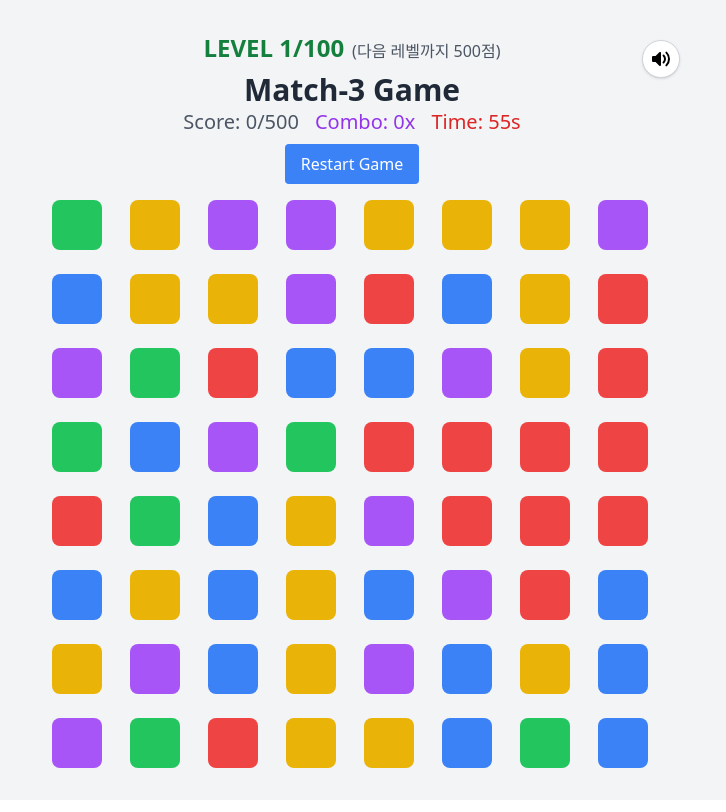
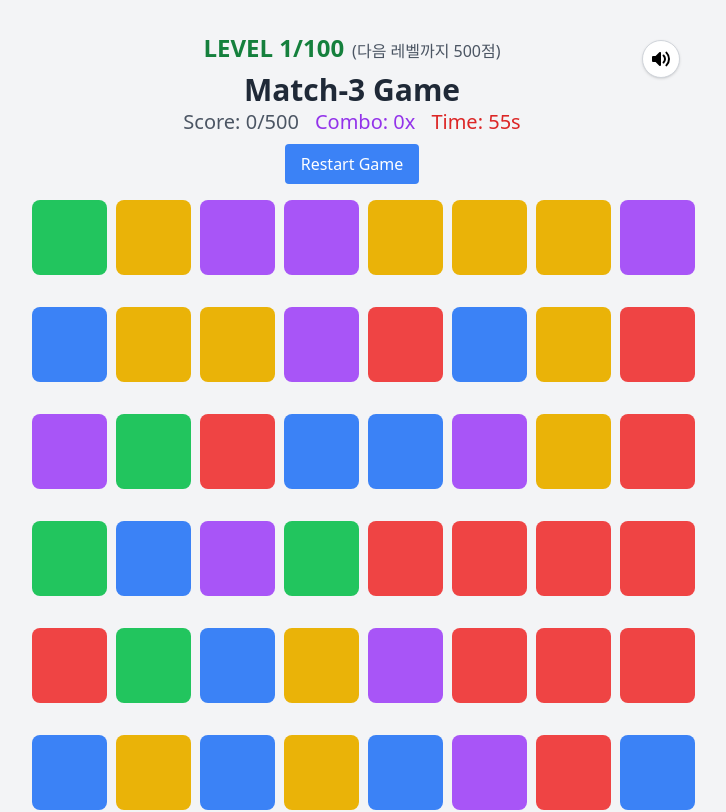
Before and after one commit to Christina0922/3match_game, a Next.js app: page / in a window 1280 px wide. Shown: the top 812 px of the page, without its empty margins (288-1014 px from the left). Built offline with nearby package versions, Linux system fonts and the light colour scheme.

Commit message:
Add files via upload

```diff
--- a/pages/index.tsx
+++ b/pages/index.tsx
@@ -24,9 +24,9 @@ const getGridSize = (level: number) => {
 // 레벨별 타일 크기 계산 함수
 const getTileSize = (level: number) => {
   const gridSize = getGridSize(level);
-  // 기본 컨테이너 크기 (예: 400px)
-  const containerSize = 400;
-  // 그리드 크기에 따라 타일 크기 계산
+  // 모바일/PC 구분
+  const isMobile = typeof window !== 'undefined' && window.innerWidth < 640;
+  const containerSize = isMobile ? 320 : 600;
   const tileSize = Math.floor(containerSize / gridSize);
   return tileSize;
 };
@@ -347,9 +347,9 @@ export default function Home() {
               {gameState === 'playing' ? 'Restart Game' : 'New Game'}
             </button>
           </div>
-          <div className="grid gap-4 sm:gap-6 px-4 sm:px-0" style={{
+          <div className="grid gap-6 sm:gap-8 px-4 sm:px-0" style={{
             gridTemplateColumns: `repeat(${getGridSize(level)}, minmax(0, 1fr))`,
-            maxWidth: 'min(100vw, 600px)',
+            maxWidth: '100vw',
             margin: '0 auto',
             height: `${getTileSize(level) * getGridSize(level)}px`
           }}>
```
